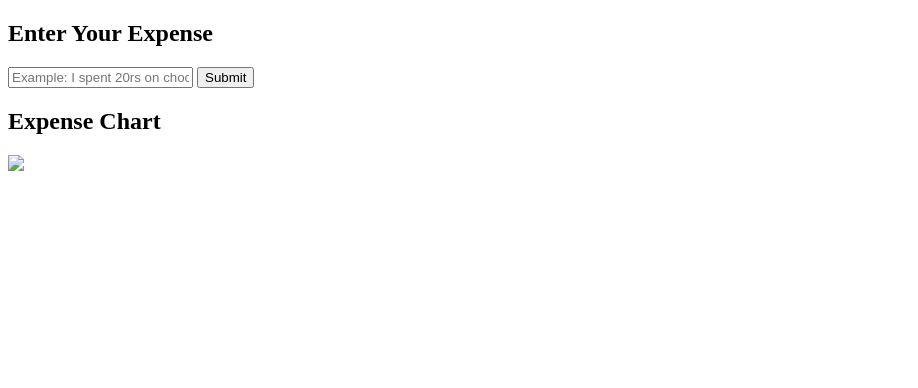
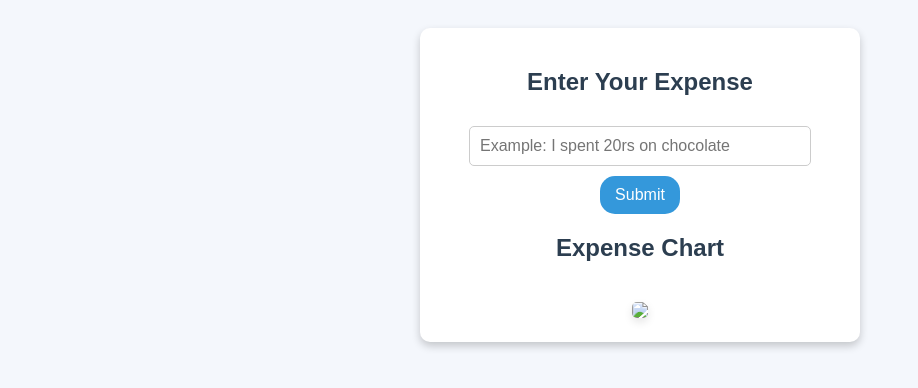
Before and after one commit to hariharan1998c/smart-expense-tracker, a Flask app: page / in a window 1280 px wide. Shown: the top 388 px of the page, without its empty margins (0-918 px from the left). Run offline with Flask 3, Linux system fonts and the light colour scheme; data that the repository does not hold is empty.

Commit message:
Update index.html updated ui

```diff
--- a/templates/index.html
+++ b/templates/index.html
@@ -4,14 +4,10 @@
     <meta charset="UTF-8">
     <meta name="viewport" content="width=device-width, initial-scale=1.0">
     <title>Smart Expense Tracker</title>
-    <style>
-        /* body { */
-            /* background-color: black; */
-            /* color: white; Ensures text is visible on a black background */
-        /* }  */
-    </style>
+    <link rel="stylesheet" href="{{ url_for('static', filename='styles.css') }}">
 </head>
 <body>
+    <div class="container">
     <h2>Enter Your Expense</h2>
     <input type="text" id="expenseInput" placeholder="Example: I spent 20rs on chocolate">
     <button onclick="sendExpense()">Submit</button>
@@ -19,6 +15,7 @@
 
     <h2>Expense Chart</h2>
     <img id="chartImage" src="/expense_chart" style="width: 400px;">
+    </div>
 
     <script>
         function sendExpense() {
@@ -35,6 +32,7 @@
                     document.getElementById("chartImage").src = "/expense_chart?" + new Date().getTime();
                 } else {
                     document.getElementById("result").innerText = "Error processing expense.";
+                    document.getElementById("result").style.color = "#e74c3c";
                 }
             });
         }
```
